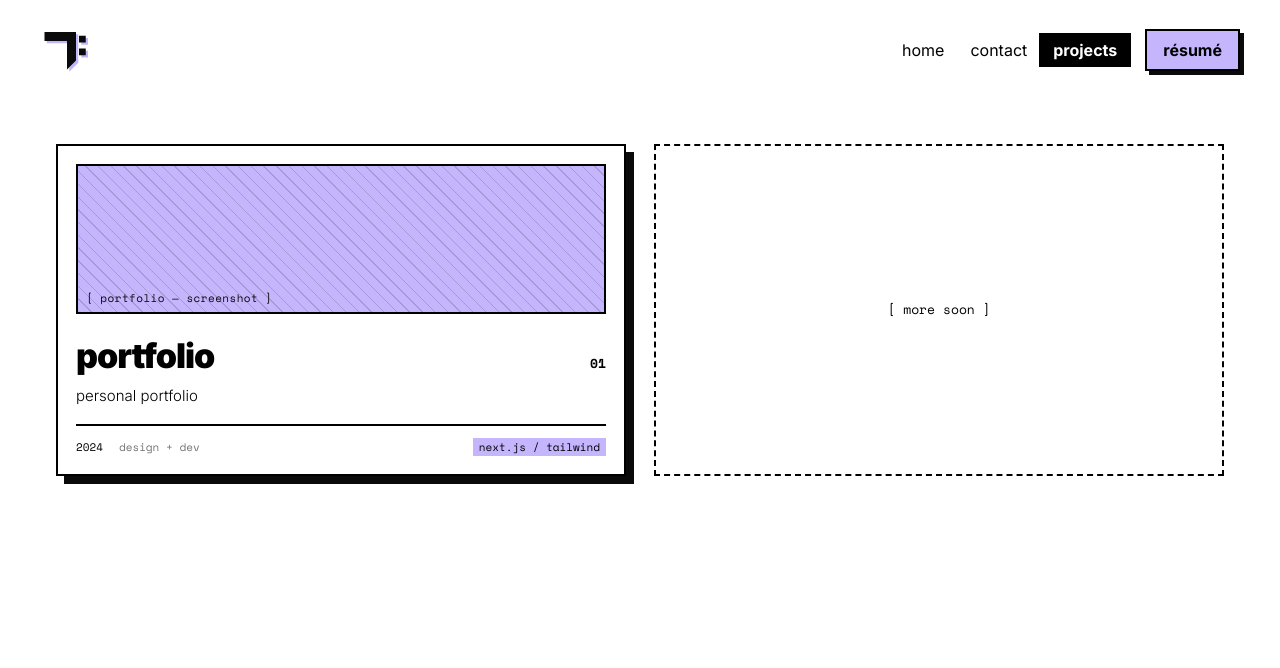
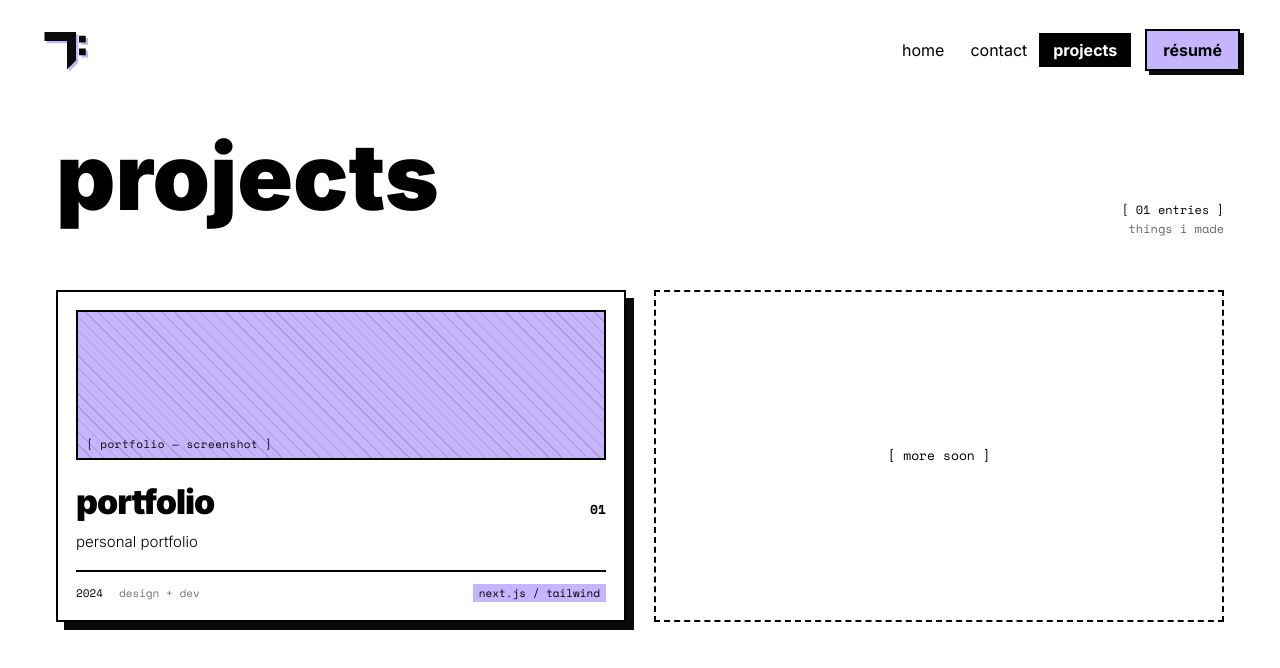
Before and after one commit to suki60/portfolio, a Next.js app: page /projects in a window 1280 px wide. Shown: the top 668 px of the page. Built offline with nearby package versions, Linux system fonts and the light colour scheme.

Commit message:
add: project title

```diff
--- a/src/pages/projects.js
+++ b/src/pages/projects.js
@@ -14,6 +14,8 @@
   weight: ['400', '700'],
   variable: '--font-mono',
 })
+
+const pad = i => String(i + 1).padStart(2, '0')
 
 const projects = [
   {
@@ -33,6 +35,25 @@
       <meta name='description' content='things i made' />
     </Head>
     <div className={`${inter.variable} ${mono.variable} container mt-2 pb-20`}>
+      {/* page head */}
+      <div className='flex items-end justify-between gap-5'>
+        <h1
+          className='m-0 lowercase'
+          style={{
+            fontFamily: 'var(--font-inter)',
+            fontWeight: 900,
+            fontSize: 92,
+          }}
+        >
+          projects
+        </h1>
+        <div className='pb-2 text-right' style={{ fontFamily: 'var(--font-mono)', fontSize: 12, lineHeight: 1.6 }}>
+          <div>[ {pad(projects.length - 1)} entries ]</div>
+          <div className='opacity-60'>things i made</div>
+        </div>
+      </div>
+
+      {/* grid */}
       <div className='mt-11 grid grid-cols-1 gap-7 md:grid-cols-2'>
         {projects.map((project, i) => (
           <Project key={project.name} project={project} index={i} />
```
